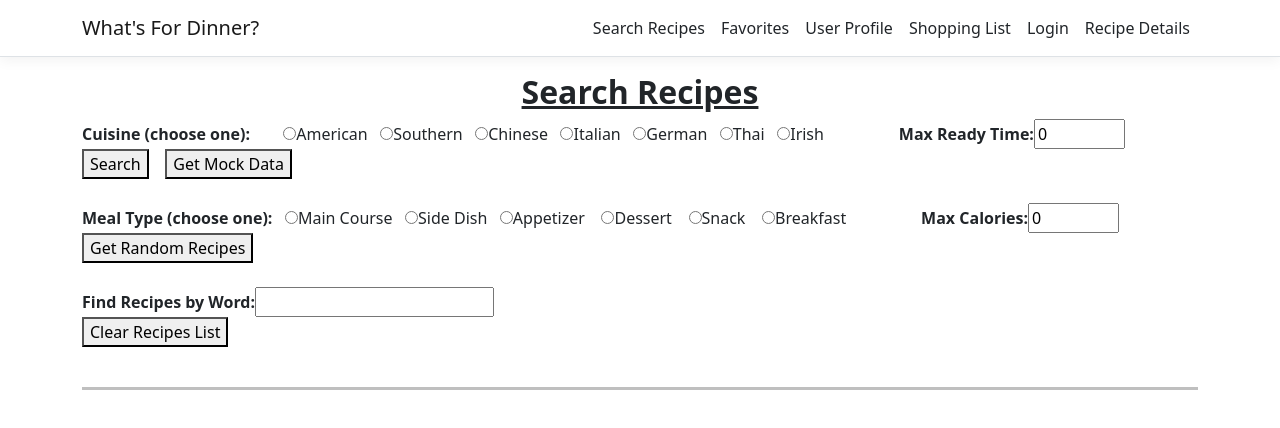
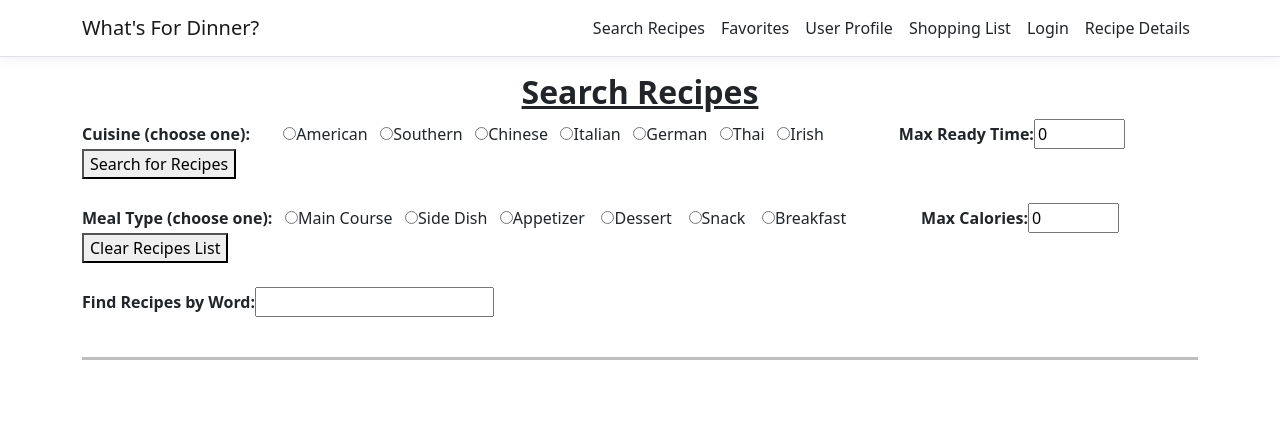
Before and after one commit to kfannin308/WhatsForDinner, an Angular app in the folder WhatsForDinner/ClientApp/: page /search-recipes in a window 1280 px wide. Shown: the top 428 px of the page. Built offline with nearby package versions, Linux system fonts and the light colour scheme.

Commit message:
removed random mock service button

```diff
--- a/WhatsForDinner/ClientApp/src/app/search-recipes/search-recipes.component.html
+++ b/WhatsForDinner/ClientApp/src/app/search-recipes/search-recipes.component.html
@@ -27,8 +27,8 @@
 
     <label for="maxReadyTime (minutes)"><b>Max Ready Time:</b></label>
     <input type="text" [(ngModel)]="maxReadyTime" name="maxReadyTime" size="4">&nbsp;&nbsp;&nbsp;&nbsp;&nbsp;&nbsp;
-    <button (click)=" getListwithFilter(myType,myWordSearch,myCuisine,maxReadyTime,maxCalories)">Search</button>&nbsp;&nbsp;&nbsp;
-    <button (click)="getMockRecipes()">Get Mock Data</button>
+    <button (click)=" getListwithFilter(myType,myWordSearch,myCuisine,maxReadyTime,maxCalories)">Search for Recipes</button>&nbsp;&nbsp;&nbsp;
+    <!--button (click)="getMockRecipes()">Get Mock Data</button-->
     <br /><br />
     <b>Meal Type (choose one):</b>&nbsp;&nbsp;
     <input type="radio" [(ngModel)]="myType" name="myType" value="maincourse">
@@ -47,7 +47,11 @@
 
     <label for="maxCalories"><b>Max Calories:</b></label>
     <input type="text" [(ngModel)]="maxCalories" name="maxCalories" size="4">&nbsp;&nbsp;&nbsp;&nbsp;&nbsp;&nbsp;
-    <button (click)="getRandomRecipes()">Get Random Recipes</button>
+    <button (click)="clearRecipeList()">
+      Clear Recipes List
+    </button>
+
+    <!--button (click)="getRandomRecipes()">Get Random Recipes</button-->
   </form>
   <br />
 
@@ -65,8 +69,6 @@
   &nbsp; &nbsp;&nbsp; &nbsp; &nbsp; &nbsp;&nbsp; &nbsp;&nbsp; &nbsp;&nbsp;
 
 
-  <button (click)="clearRecipeList()">Clear Recipes List</button>
-
   <br /><br />
   <hr style="height:3px; color:black;" />
   <app-recipe-list *ngFor="let currLoadedRecipe of loadedRecipes.results"
```
